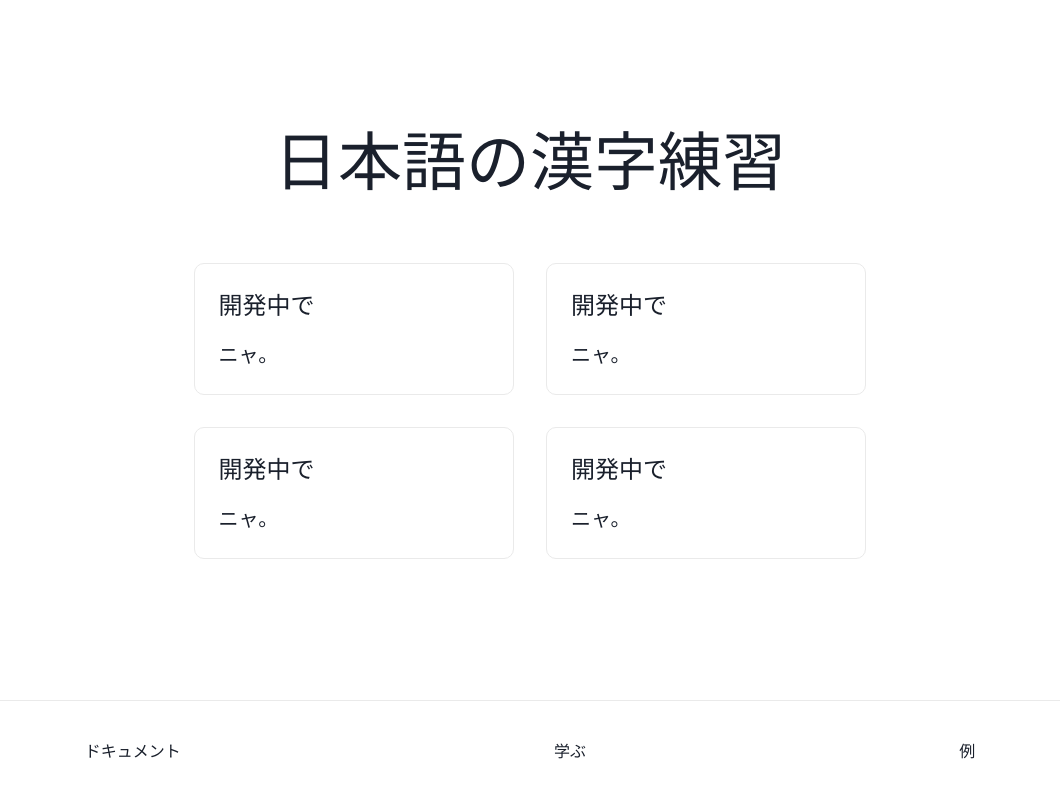
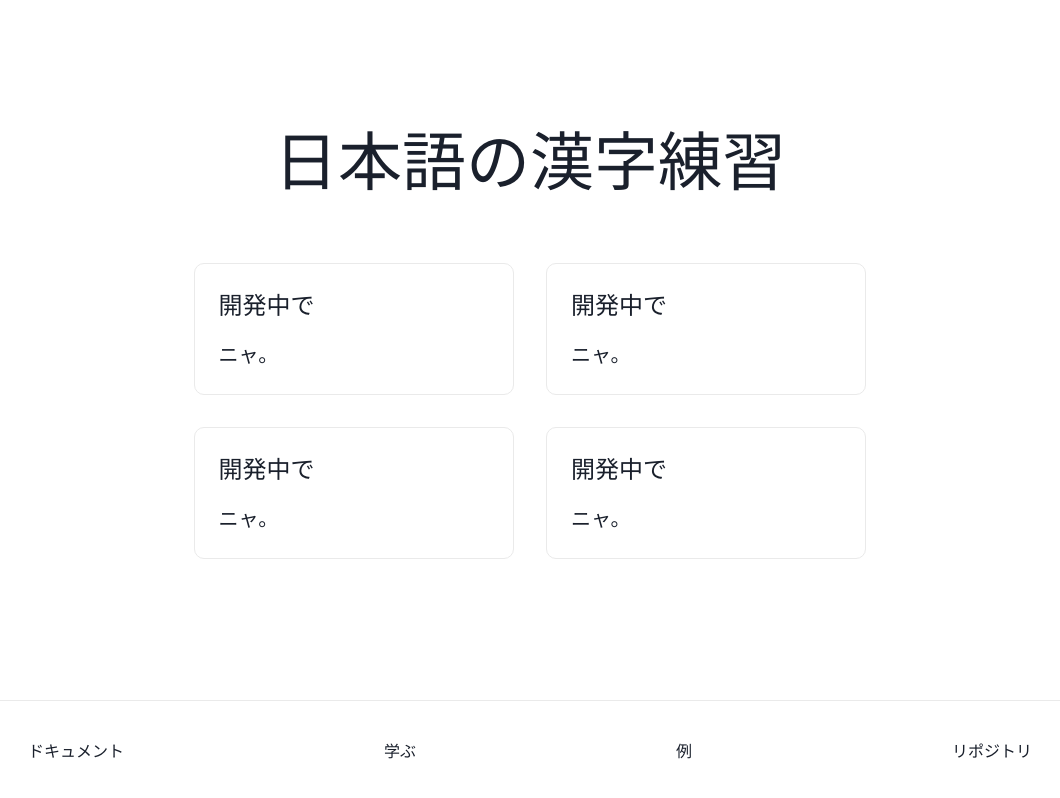
Before and after one commit to AyanoNK/jp-kanji-conjugations, a Next.js app: page / in a window 1280 px wide. Shown: the whole page, without its empty margins (110-1170 px from the left). Built offline with nearby package versions, Linux system fonts and the light colour scheme.

Commit message:
Updated README and added repo source

```diff
--- a/pages/index.js
+++ b/pages/index.js
@@ -59,6 +59,13 @@
         >
           例
         </a>
+        <a
+          href="https://github.com/AyanoNK/jp-kanji-conjugations"
+          target="_blank"
+          rel="noopener noreferrer"
+        >
+          リポジトリ
+        </a>
       </footer>
     </div>
   );
```
Also changed, not shown: 1 other file (tests, documents, lock files or other folders).
